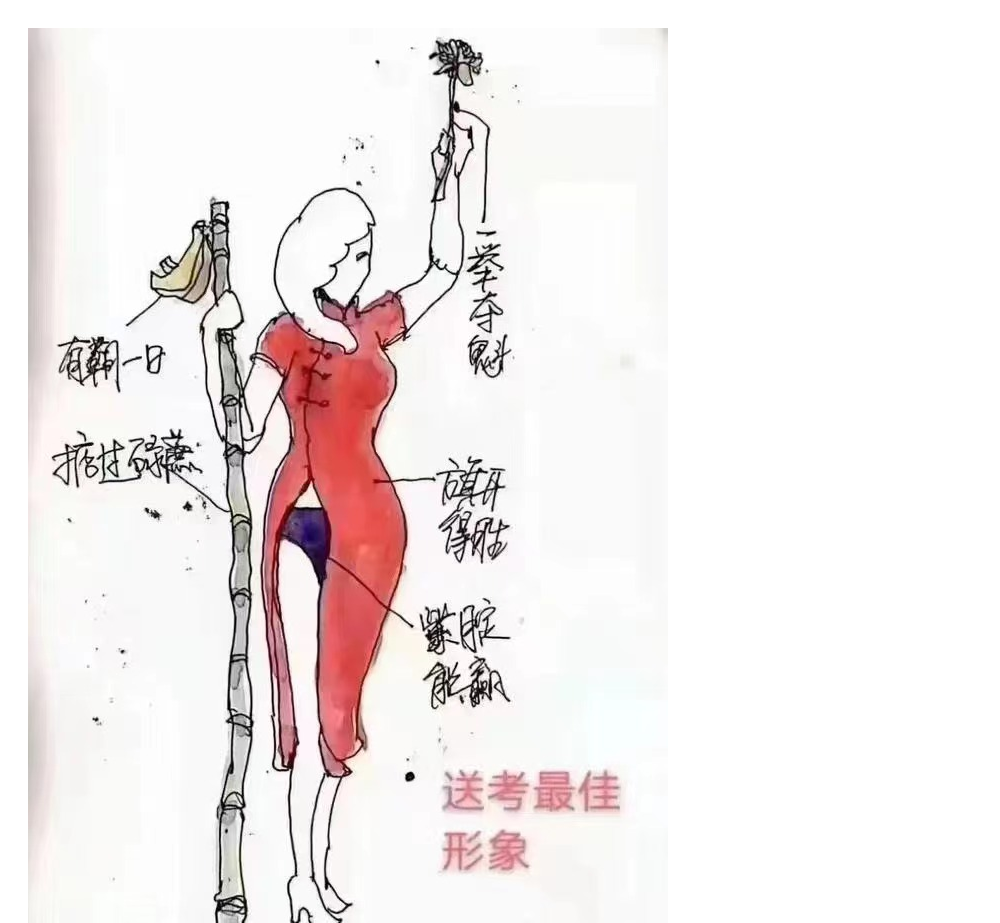
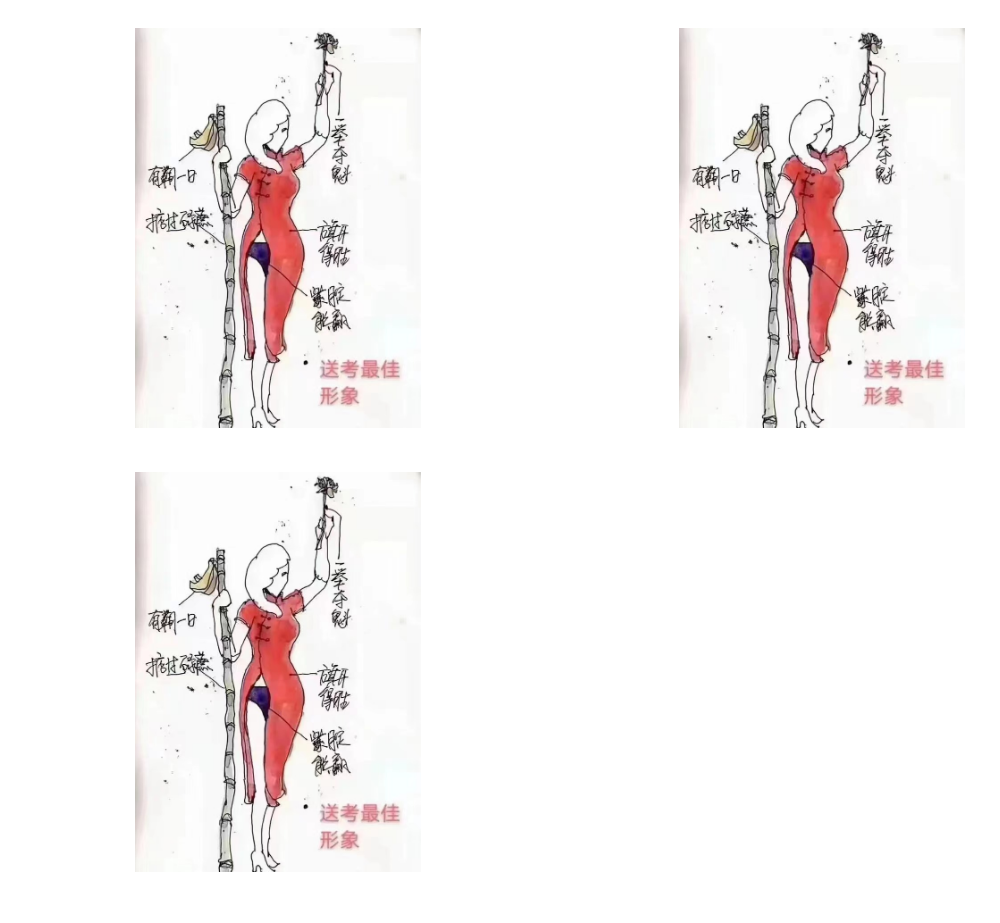
Before and after one commit to flieswiming/pic-ui-netlify, a plain HTML site: page index.html in a window 1280 px wide. Shown: the whole page, without its empty margins (0-1000 px from the left). Drawn offline with Linux system fonts and the light colour scheme.

Commit message:
Update index.html

```diff
--- a/index.html
+++ b/index.html
@@ -10,6 +10,14 @@
         padding: 10px;
         margin: 10px;
         display: inline-block;
+        width: 500px;
+        height: 400px;
+    }
+    .picFormat img{
+        max-width: 100%;
+        max-height: 100%;
+        display: block;
+        margin: auto;
     }
 </style>
 </head>
@@ -17,6 +25,12 @@
     <div class="picFormat">
         <img src="pic/243450_origin_mmexport1654565607718.jpg">
     </div>
+    <div class="picFormat">
+        <img src="pic/243450_origin_mmexport1654565607718.jpg">
+    </div>
+    <div class="picFormat">
+        <img src="pic/243450_origin_mmexport1654565607718.jpg">
+    </div>
 
 </body>
 </html>
```
